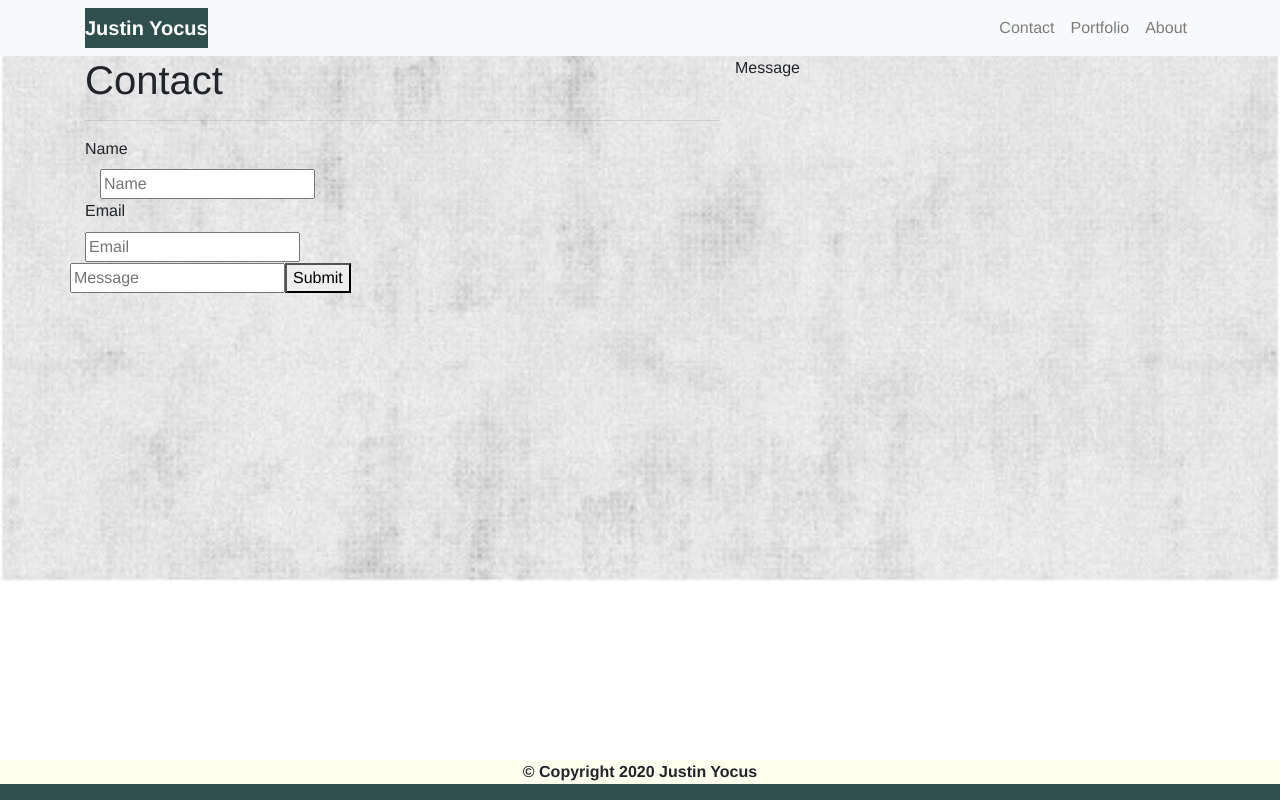
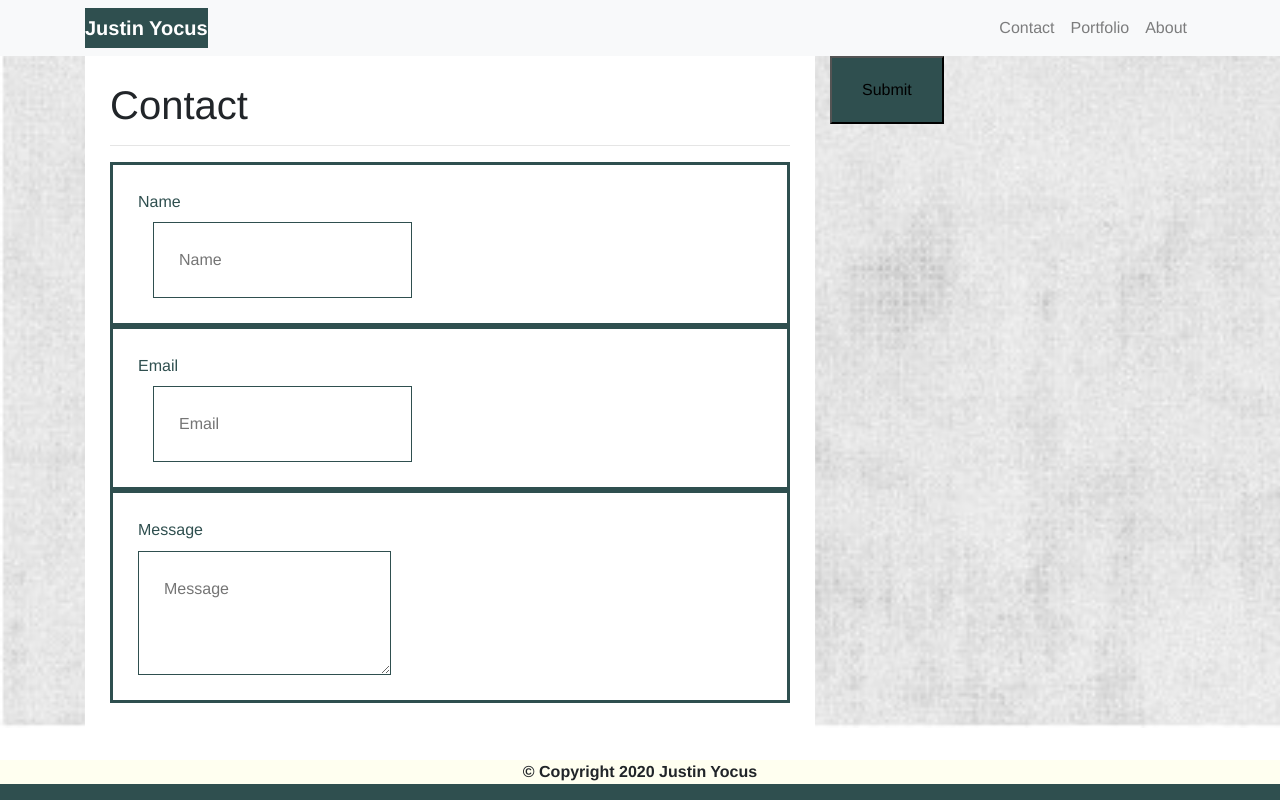
Before and after one commit to jyocus/My-Portfolio, a plain HTML site: page contact.html in a window 1280 px wide. Drawn offline with nearby package versions, Linux system fonts and the light colour scheme.

Commit message:
form CSS started but broken, need to resolve button and form size issue

```diff
--- a/contact.html
+++ b/contact.html
@@ -34,30 +34,30 @@
 
 <main class="container">
     <section class="row">
-        <div class="col-md-7">
-            <form>
+        <div class="col-md-8">
+            <form class="contents form-contents">
                 <h1>Contact</h1>
                 <hr />
-                <div>
+                <div class="form-line">
                     <label for="name">Name</label>
                 <div class="col-sm-10">
-                    <input type="text" id="name" name="name" placeholder="Name">
+                    <input class="form-style" type="text" id="name" name="name" placeholder="Name">
                 </div>
             </div>
-            <div>
+            <div class="form-line">
                     <label for="email">Email</label>
-                <div class="col-sm-10"></div>
-                    <input type="email" id="email" name="E-Mail" placeholder="Email">
+                <div class="col-sm-10">
+                    <input class="form-style" type="email" id="email" name="E-Mail" placeholder="Email">
                 </div>
             </div>
+            <div class="form-line">
                     <label for="Message">Message</label>
                     <div class="col-sm-10"></div>
+                        <textarea id="text" rows="3" class="form-style" name="Message" placeholder="Message"></textarea>
                 </div>
+            </div>
                 <div>
-                    <input type="text" id="text" name="Message" placeholder="Message">
-                </div>
-                <div>
-                    <button>Submit</button>
+                    <button class="submit">Submit</button>
                 </div>
             </form>
         </div>
--- a/style.css
+++ b/style.css
@@ -54,6 +54,31 @@ p {
 
 }
 
+.form-contents {
+    display: block;
+    margin: 0;
+}
+
+.form-style {
+    display: block;
+    color: darkslategray;
+    border: 1px solid darkslategray;
+    padding: 25px;
+
+}
+
+.form-line {
+    display: block;
+    color: darkslategray;
+    border: 3px solid darkslategray;
+    padding: 25px;
+}
+
+.submit {
+    padding: 20px 30px;
+    font-size: medium;
+    background-color: darkslategray;
+}
 
 .footer {
     position: fixed;
```
